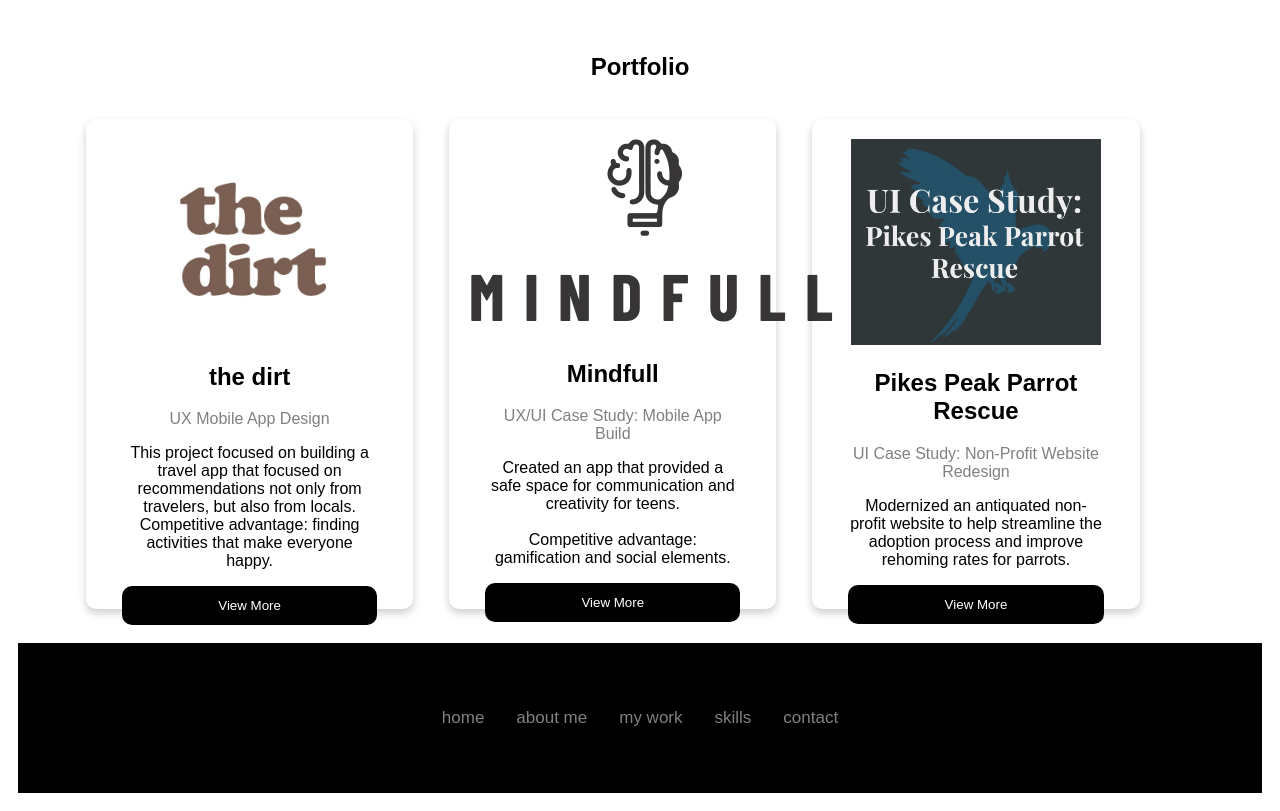
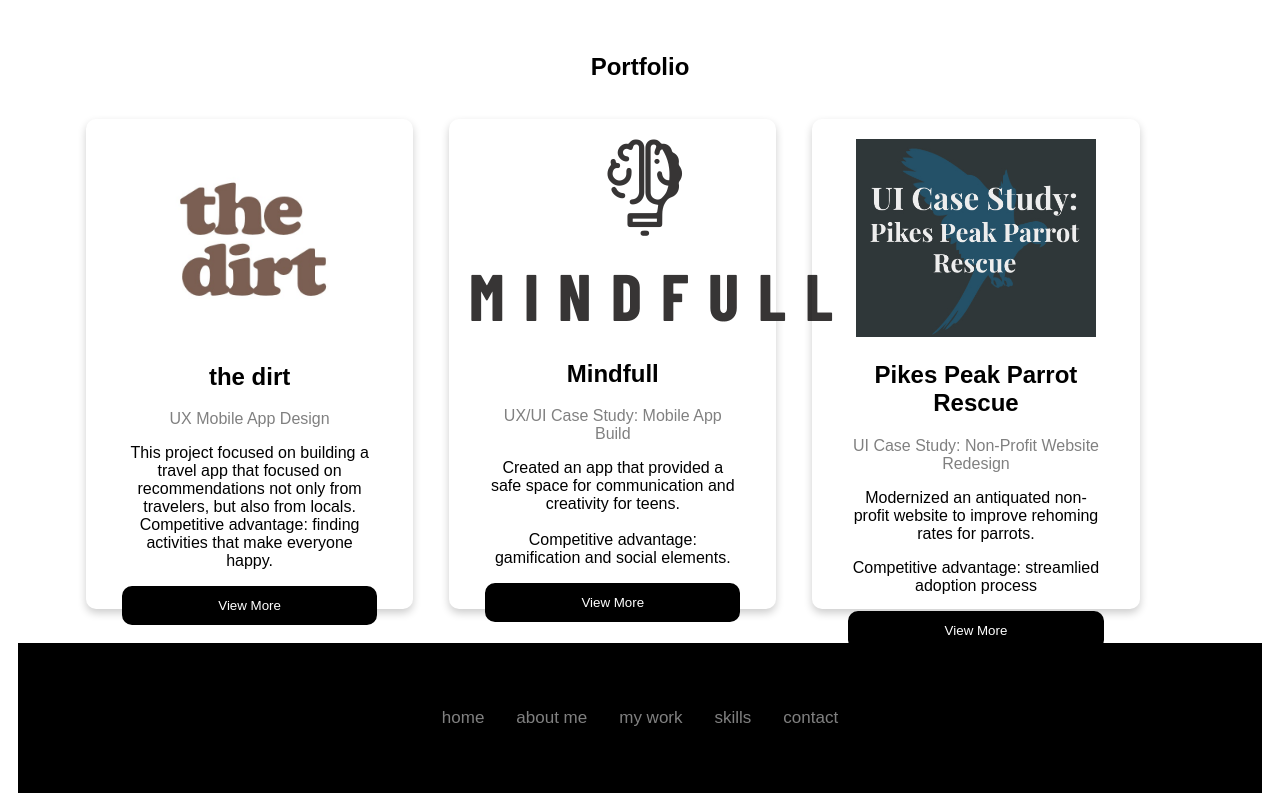
Before and after one commit to meganweber/UX_UI_HW_17, a plain HTML site: page index.html in a window 1280 px wide. Shown: the part 800-1611 px from the top of the page. Drawn offline with Linux system fonts and the light colour scheme.

Commit message:
Update index.html

```diff
--- a/index.html
+++ b/index.html
@@ -84,14 +84,16 @@
 					<div class="card">
 
 						<!--part 1 of card (photo)-->
-						<img src="images/3PR.jpg" width="250" alt="project 3 image">
+						<img src="images/3PR.jpg" width="240" alt="project 3 image">
 
 						<!--part 2 of card (content)-->
 						<div class="container">
 							<h2>Pikes Peak Parrot Rescue</h2>
 							<p class="title">UI Case Study: Non-Profit Website Redesign</p>
-							<p>Modernized an antiquated non-profit website to help streamline the adoption process and improve rehoming rates for parrots.</p>
+							<p>Modernized an antiquated non-profit website to improve rehoming rates for parrots.</p>
+							<p>Competitive advantage: streamlied adoption process</p>
 							<p>
+
 								<button class="button">View More</button>
 							</p>
 						</div>
```
